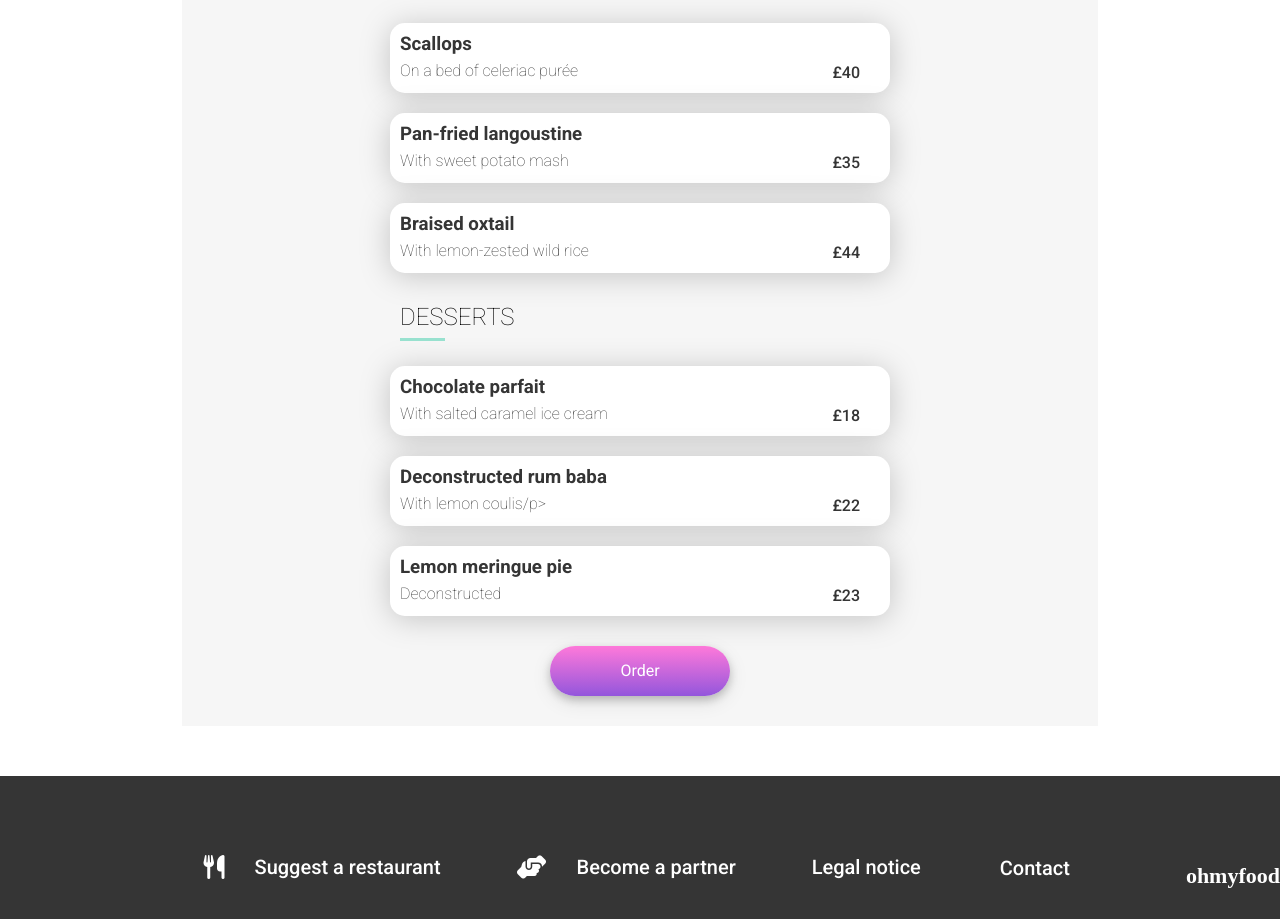
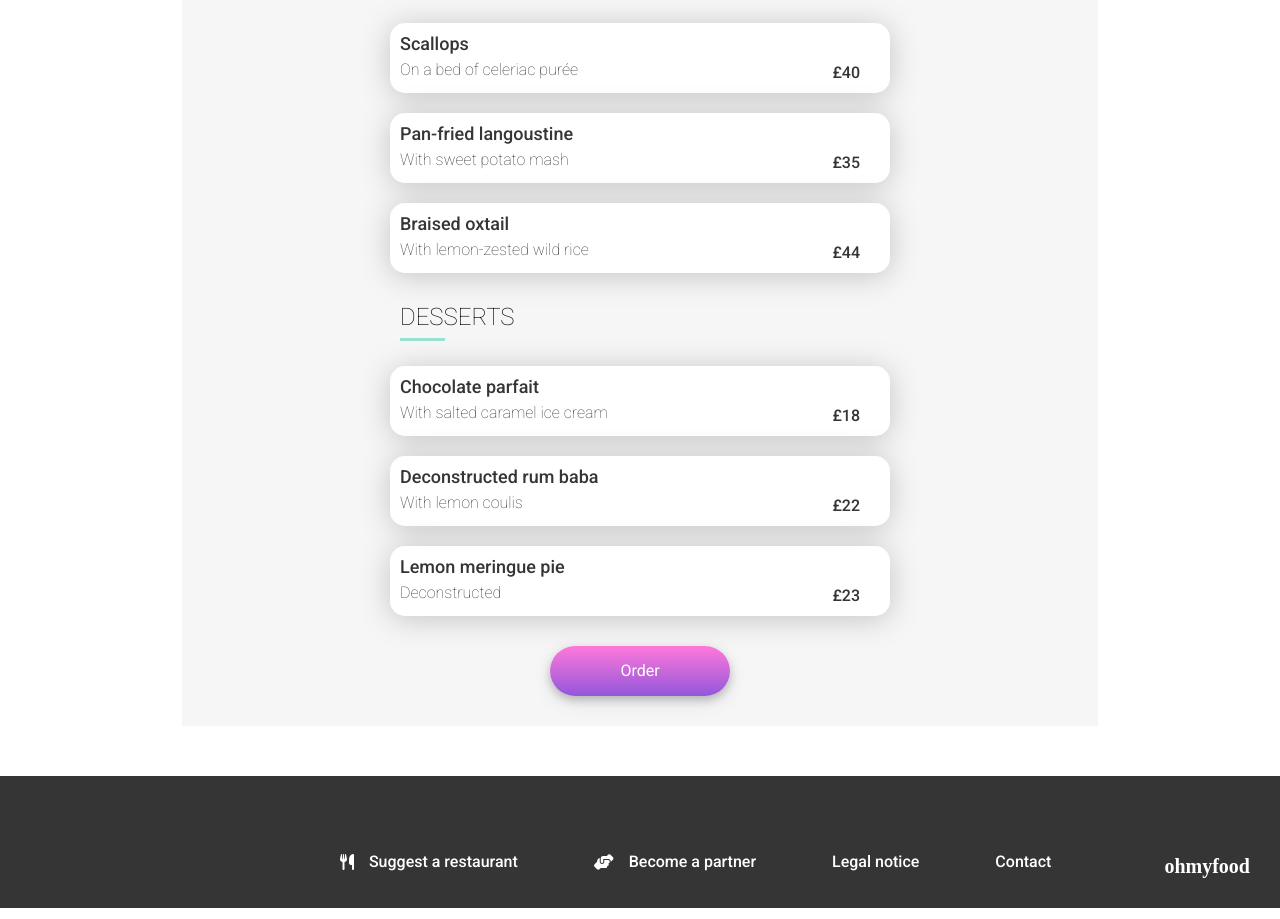
Before and after one commit to ElisabethVillette/OpenClassroomsProject3, a website: page public/pages/elderflower.html in a window 1280 px wide. Shown: the part 761-1680 px from the top of the page. Drawn offline with Linux system fonts and the light colour scheme; a web font is replaced by a local one.

Commit message:
made final edits

```diff
--- a/public/pages/elderflower.html
+++ b/public/pages/elderflower.html
@@ -127,7 +127,7 @@
           <div class="item">
             <div class="item__text">
               <h3 class="item__title">Deconstructed rum baba</h3>
-              <p class="item__content">With lemon coulis/p>
+              <p class="item__content">With lemon coulis</p>
             </div>
             <span class="item__price">£22</span>
             <div class="selection">
@@ -157,14 +157,14 @@
     <ul>
       <li class="footer-list">
         <i class="kitchen-icon fa-solid fa-utensils"></i>
-        <p>Suggest a restaurant</p>
+        <a href="#">Suggest a restaurant</a>
       </li>
       <li class="footer-list">
         <i class="kitchen-icon fa-solid fa-handshake-angle"></i>
-        <p>Become a partner</p>
+        <a href="#">Become a partner</a>
       </li>
       <li class="footer-list">
-        <p>Legal notice</p>
+        <a href="#">Legal notice</a>
       </li>
       <li class="footer-list">
         <a href="mailto:elisabethvillette3@gmail.com">Contact</a>
--- a/sass/layouts/_footer.scss
+++ b/sass/layouts/_footer.scss
@@ -8,18 +8,19 @@ footer {
     @include desktop-only{
         justify-content: flex-start;
         flex-direction: row-reverse;
+        padding-right: 30px;
     }
 }
 
 footer h2 {
     font-family: "Shrikhand", serif;
-    font-size: 22px;
+    font-size: 20px;
     margin-left: 40px;
     line-height: 15px;
     padding-top: 15px;
 
     @include desktop-only {
-        margin-top: 60px;
+        margin-top: 50px;
         margin-left: 40px;
         line-height: 50px;
     }
@@ -28,6 +29,7 @@ footer h2 {
 footer ul {
     display: flex;
     flex-direction: column;
+    justify-content: space-around;
     margin: 0;
     margin-bottom: 20px;
 
@@ -41,40 +43,40 @@ footer ul {
     display: flex;
     flex-direction: row;
     align-items: center;
-    gap: 10px;
     margin: 0;
     padding: 3px;
 
     @include desktop-only {
-        gap: 20px;
+        gap: 10px;
         margin-right: 70px;
         line-height: 4px;
     }
 }
 
-.footer-list p{
+.footer-list a {
     font-family: "Roboto", sans-serif;
-    font-size: 20px;
+    font-size: 16px;
     font-weight: 500;
-    line-height: 7px;
+    line-height: 30px;
+    text-decoration: none;
+    color: white;
+
+    @include desktop-only{
+        line-height: 7px;
+    }
 }
 
-.footer-list a {
-    font-family: "Roboto", sans-serif;
-    font-size: 20px;
-    font-weight: 500;
-    padding: 3px;
-    text-decoration: none;
-    color: white;
+.fa-utensils {
+    padding-left: 5px;
 }
 
 .kitchen-icon{
-    font-size: small;
+    font-size: 16px;
     padding-right: 5px;
 
     @include desktop-only {
-        height: 6px;
-        line-height: 4px;
-        padding-right: 10px;
+        height: 2px;
+        line-height: 2px;
+        font-size: 16px;
     }
 }
--- a/sass/pages/_home.scss
+++ b/sass/pages/_home.scss
@@ -47,6 +47,7 @@
     color: #353535;
     width: 4%;
     height: 50px;
+    font-size: 20px;
 }
 
 /* BOOK YOUR MEAL */
@@ -86,9 +87,10 @@ h1 {
         display: flex;
         flex-direction: column;
         font-size: 28px;
+        margin-left:20px;
 
         @include desktop-only {
-            margin-left: 190px;
+            margin-left: 175px;
         }
     }
 }
@@ -96,16 +98,14 @@ h1 {
 ol {
     display: flex;
     flex-direction: column;
+    align-items: center;
     padding: 0;
     margin-left: 30px;
-    align-items: center;
 
     @include desktop-only {
-        display: flex;
         flex-direction: row;
         justify-content: center;
         gap: 40px;
-        // margin-left: 100px;
     }
 }
 
@@ -154,10 +154,6 @@ ol>li {
     color: $main-color;
 }
 
-.fa-solid {
-    font-size: 24px;
-}
-
 ol>.how-it-works {
     display: inline-block;
     padding: 5px;
@@ -186,7 +182,6 @@ ol>.how-it-works {
 
     @include desktop-only {
         box-sizing: border-box;
-        padding: 30px;
     }
 
     &__title {
@@ -194,7 +189,7 @@ ol>.how-it-works {
         font-size: 28px;
 
         @include desktop-only {
-            margin-left: 100px;
+            margin-left: 175px;
         }
     }
 }
@@ -260,12 +255,12 @@ ol>.how-it-works {
 
 .card__body h3 {
     margin: 10px 15px;
-    font-size: 22px;
+    font-size: 18px;
 }
 
 .card__body p {
     margin: 0px 10px 15px 15px;
-    font-size: 22px;
+    font-size: 18px;
     font-weight: 100;
 }
 
--- a/sass/pages/_restaurant.scss
+++ b/sass/pages/_restaurant.scss
@@ -1,8 +1,9 @@
 .back {
     position: absolute;
-    right: 25px;
+    left: 25px;
     top: 25px;
     font-size: 20px;
+    color: black;
 }
 
 
@@ -77,8 +78,6 @@
         font-family: "Shrikhand", serif;
         font-size: 26px;
         margin: 0;
-        display: flex;
-        align-items: self-start;
 
         @include desktop-only {
             display: flex;
@@ -86,6 +85,7 @@
         }
     }
 }
+
 
 .courses {
     display: flex;
@@ -161,7 +161,8 @@
     }
 
     &__title {
-        font-weight: 600;
+        font-size: 18px;
+        font-weight: 500;
         margin: 0;
     }
 
```
Also changed, not shown: index.html (+4 -5 lines), public/pages/kitchen-west.html (+3 -4 lines), public/pages/shoreditch-canteen.html (+3 -3 lines), public/pages/the-bay-leaf.html (+3 -3 lines), public/styles/main.css, public/styles/pages.css, 2 other files.
